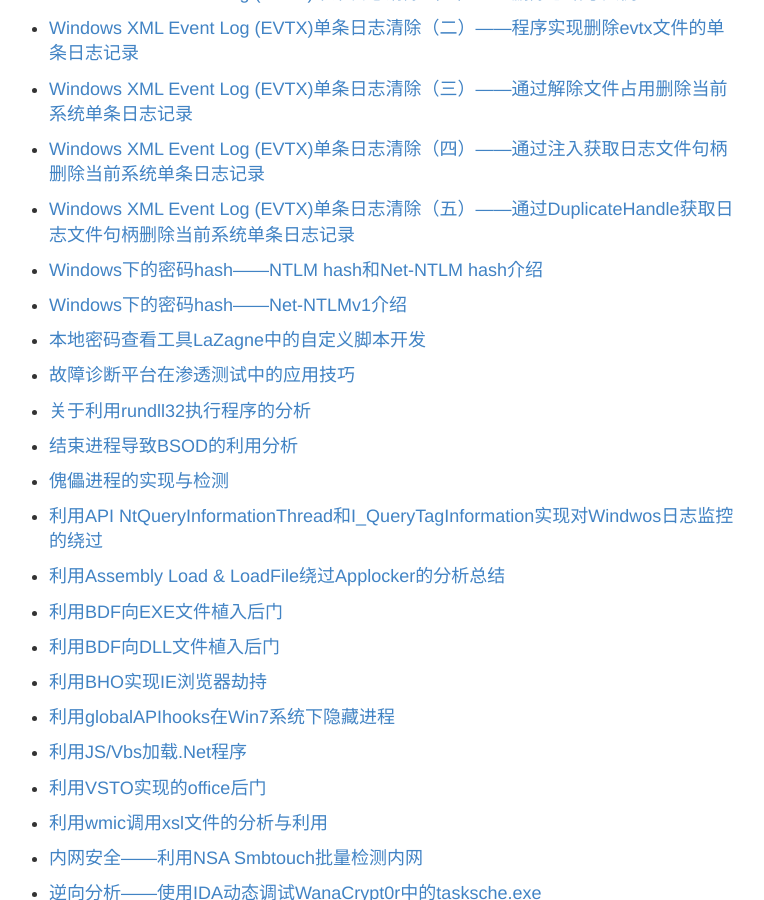
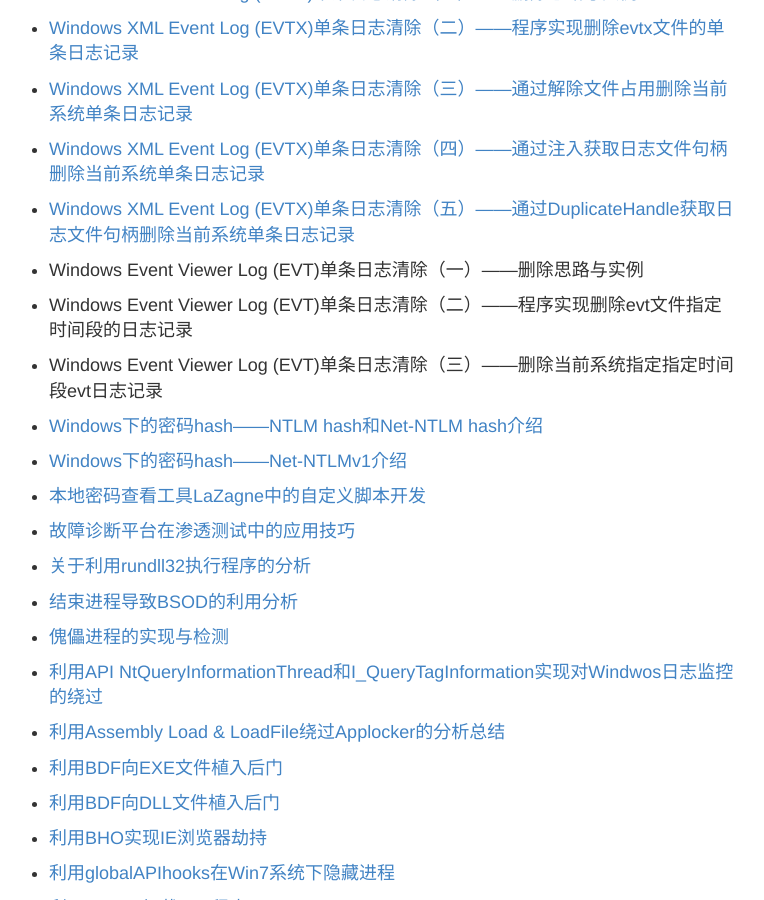
Before and after one commit to 3gstudent/backup-3gstudent.github.io, a Jekyll site: the page built from about.md, in a window 1280 px wide and 900 px high, scrolled down 3767 px. Shown: the whole window, without its empty margins (261-1025 px from the left). Built offline with Jekyll 4.4.1, drawn with Linux system fonts in a browser that asks for light colours; some of the changed text lies outside the part shown.

Commit message:
Update about.md

```diff
--- a/about.md
+++ b/about.md
@@ -249,6 +249,15 @@ Github:   [3gstudent](https://github.com/3gstudent)
 
 -
  [Windows XML Event Log (EVTX)单条日志清除（五）——通过DuplicateHandle获取日志文件句柄删除当前系统单条日志记录](https://3gstudent.github.io/3gstudent.github.io/Windows-XML-Event-Log-(EVTX)%E5%8D%95%E6%9D%A1%E6%97%A5%E5%BF%97%E6%B8%85%E9%99%A4-%E4%BA%94-%E9%80%9A%E8%BF%87DuplicateHandle%E8%8E%B7%E5%8F%96%E6%97%A5%E5%BF%97%E6%96%87%E4%BB%B6%E5%8F%A5%E6%9F%84%E5%88%A0%E9%99%A4%E5%BD%93%E5%89%8D%E7%B3%BB%E7%BB%9F%E5%8D%95%E6%9D%A1%E6%97%A5%E5%BF%97%E8%AE%B0%E5%BD%95/)
+
+-
+ Windows Event Viewer Log (EVT)单条日志清除（一）——删除思路与实例
+
+-
+ Windows Event Viewer Log (EVT)单条日志清除（二）——程序实现删除evt文件指定时间段的日志记录
+
+-
+ Windows Event Viewer Log (EVT)单条日志清除（三）——删除当前系统指定指定时间段evt日志记录
 
 -
  [Windows下的密码hash——NTLM hash和Net-NTLM hash介绍](https://3gstudent.github.io/3gstudent.github.io/Windows%E4%B8%8B%E7%9A%84%E5%AF%86%E7%A0%81hash-NTLM-hash%E5%92%8CNet-NTLM-hash%E4%BB%8B%E7%BB%8D/)
```
Also changed, not shown: other parts of about.md (+1 -1 lines).
